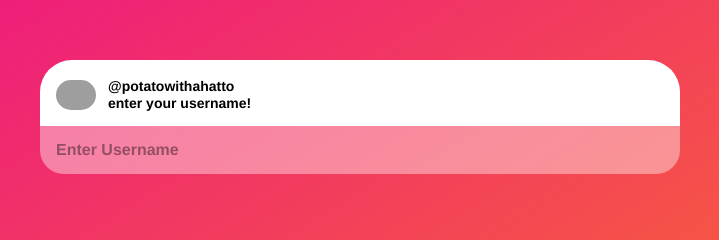
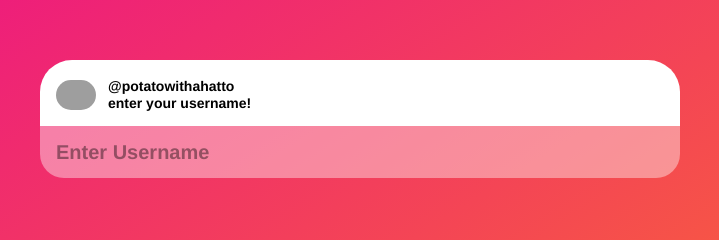
Before and after one commit to HussHemAG/HussHemAG.github.io, a plain HTML site: page potatowithahatto/index.html in a window 1280 px wide. Shown: the top 240 px of the page, 280-999 px from the left. Drawn offline with nearby package versions, Linux system fonts and the light colour scheme; grey boxes are pictures that could not be loaded.

Commit message:
Update index.html

```diff
--- a/potatowithahatto/index.html
+++ b/potatowithahatto/index.html
@@ -49,7 +49,7 @@
         </div>
     </div>
     <input placeholder="Enter Username"
-        class="p-3 mt-0 w-[85%] max-w-[640px] focus:outline-none focus:shadow-none flex px-4 bg-[rgba(255,255,255,0.4)] text-black placeholder:text-black placeholder:opacity-40 rounded-b-[24px]">
+        class="p-3 mt-0 w-[85%] max-w-[640px] focus:outline-none focus:shadow-none flex px-4 bg-[rgba(255,255,255,0.4)] text-black text-xl placeholder:text-xl font-semibold placeholder:text-black placeholder:opacity-40 rounded-b-[24px]">
     <button
         class="p-3 mt-2 w-[85%] max-w-[640px] hidden items-center font-bold placeholder:font-bold justify-center rounded-[24px] bg-black text-center text-white"
         onclick=proceed() id="nextButton">Proceed</button>
```
